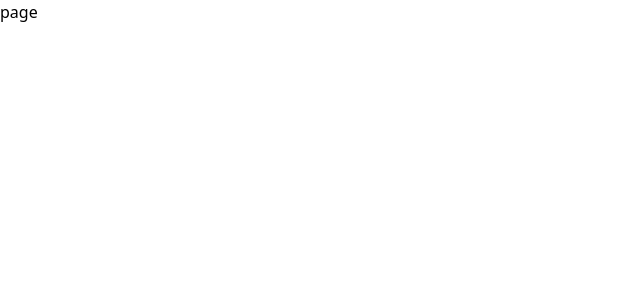
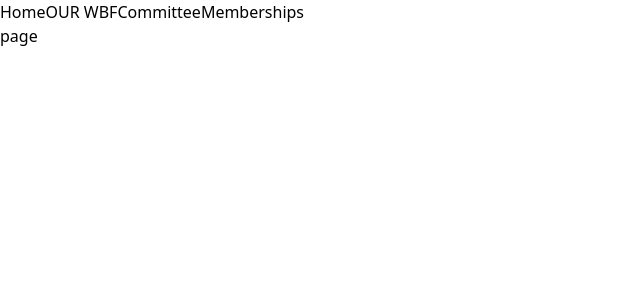
Before and after one commit to FerZva/new-world-bushido-federation-official-website, a Next.js app: page /about in a window 1280 px wide. Shown: the top 300 px of the page, without its empty margins (0-640 px from the left). Built offline with nearby package versions, Linux system fonts and the light colour scheme.

Commit message:
Header functionality added

```diff
--- a/src/app/components/Header.tsx
+++ b/src/app/components/Header.tsx
@@ -0,0 +1,19 @@
+import React from "react";
+import Link from "next/link";
+import { pages } from "../services/routes";
+
+const Header = () => {
+  return (
+    <header>
+      <nav>
+        {pages.map((pages) => (
+          <Link key={pages.id} href={pages.pageRoute}>
+            {pages.pageName}
+          </Link>
+        ))}
+      </nav>
+    </header>
+  );
+};
+
+export default Header;
--- a/src/app/layout.tsx
+++ b/src/app/layout.tsx
@@ -1,4 +1,5 @@
 import type { Metadata } from "next";
+import Header from "./components/Header";
 import "./globals.css";
 
 export const metadata: Metadata = {
@@ -13,7 +14,10 @@ export default function RootLayout({
 }>) {
   return (
     <html lang="en">
-      <body className={"antialiased"}>{children}</body>
+      <body className={"antialiased"}>
+        <Header />
+        {children}
+      </body>
     </html>
   );
 }
--- a/src/app/membership/page.tsx
+++ b/src/app/membership/page.tsx
@@ -0,0 +1,7 @@
+import React from "react";
+
+const page = () => {
+  return <div>page</div>;
+};
+
+export default page;
--- /dev/null
+++ b/src/app/models/interface.tsx
@@ -0,0 +1,5 @@
+export interface Pages {
+  id: number;
+  pageName: string;
+  pageRoute: string;
+}
--- /dev/null
+++ b/src/app/services/routes.ts
@@ -0,0 +1,24 @@
+import { Pages } from "../models/interface";
+
+export const pages: Pages[] = [
+  {
+    id: 1,
+    pageName: "Home",
+    pageRoute: "/",
+  },
+  {
+    id: 2,
+    pageName: "OUR WBF",
+    pageRoute: "/about",
+  },
+  {
+    id: 3,
+    pageName: "Committee",
+    pageRoute: "/committee",
+  },
+  {
+    id: 4,
+    pageName: "Memberships",
+    pageRoute: "/membership",
+  },
+];
```
Also changed, not shown: src/app/models/types.tsx (added).
